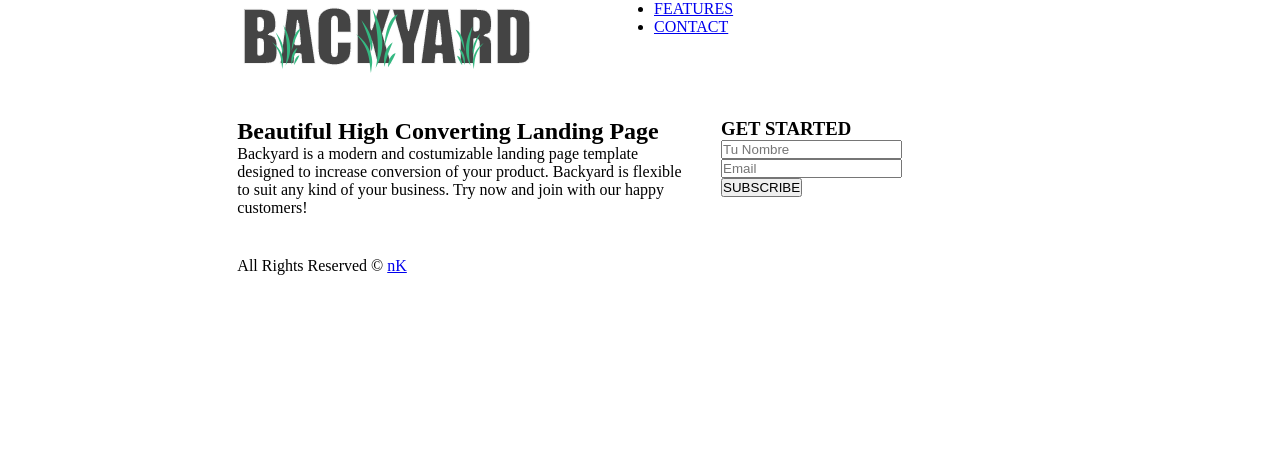
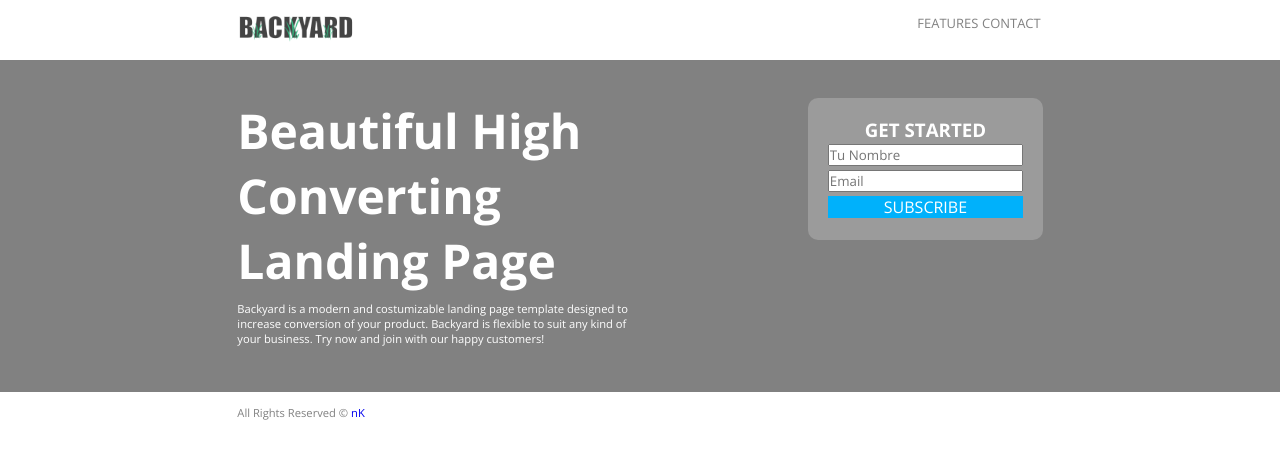
Before and after one commit to opazisimo/landing-page, a plain HTML site: page index.html in a window 1280 px wide. Drawn offline with nearby package versions, Linux system fonts and the light colour scheme.

Commit message:
added main.css, desktop version

```diff
--- a/css/grid-onlyblank.css
+++ b/css/grid-onlyblank.css
@@ -15,7 +15,6 @@
 .fila {
   margin-left: auto;
   margin-right: auto;
-  margin-bottom: 20px;
 }
 .fila:after {
   content: "";
--- a/css/main.css
+++ b/css/main.css
@@ -1 +1,101 @@
-/* Tu CSS va aqui */
+@media (max-width: 535px) {
+	.contain {
+	    margin:0 !important;
+	    padding:0 !important;
+	}
+
+	.fila {
+	    margin:0 !important;
+	    padding:0 !important;
+	}
+}
+
+@media (min-width: 768px) {
+  .contain {
+    width: 750px;
+  }
+}
+@media (min-width: 992px) {
+  .contain {s
+    width: 970px;
+  }
+}
+@media (min-width: 1200px) {
+  .contain {
+    width: 1170px;
+  }
+}
+
+
+* {
+	font-family: "Open sans", sans-serif;
+}
+
+.inli {
+	display: inline;
+}
+
+/* Head */
+.head {
+	padding-top: 1%;
+	padding-bottom: 1%;
+}
+.logo {
+	width: 30%;
+}
+.navs {
+	text-decoration: none;
+	color: #818181;
+	text-align: right;
+	font-size: 0.9em;
+}
+
+/* Principal */
+
+.principal {
+	background-color: #818181;
+	color: white;
+	padding-top: 3%;
+	padding-bottom: 3%;
+}
+
+.principal h1 {
+	font-size: 3em;
+}
+.principal p {
+	margin-top: 2%;
+	margin-bottom: 2%;
+	font-size: 0.7em;
+}
+.imp {
+	width: 100%;
+	margin-top: 1%;
+	margin-bottom: 1%;
+}
+.inputs {
+	background-color: #9b9b9b;
+	border-radius: 10px;
+	width: 60%;
+	padding: 5%;
+	text-align: center;
+	float:right;
+}
+
+.button {
+	background-color: #00b1fb;
+	color: white;
+	width: 100%;
+	margin-top: 1%;
+	margin-bottom: 1%;
+}
+
+/* Footer */
+.footer {
+	color: #818181;
+	margin-top: 1%;
+	margin-bottom: 1%;
+	font-size: 0.7em;
+}
+.footer a {
+	text-decoration: none;
+}
--- a/index.html
+++ b/index.html
@@ -13,15 +13,15 @@
 <!-- Head -->
 		<section class="head">
 			<div class="fila">
-				<div class="col offset-s2 col s8 col offset-s2">
+				<div class="contain col offset-s2 col s8 col offset-s2">
 					<div class="fila">
 						<div class="col s6">
-							<img src="image/logo2.png">
+							<img class="logo" src="image/logo2.png">
 						</div>
-						<div class="col-6">
+						<div class="col-6 navs">
 							<ul>
-								<li class="inli"><a href="#">FEATURES</a></li>
-								<li class="inli"><a href="#">CONTACT</a></li>
+								<li class="inli"><a href="#" class="navs">FEATURES</a></li>
+								<li class="inli"><a href="#" class="navs">CONTACT</a></li>
 							</ul>
 						</div>
 					</div>
@@ -31,20 +31,20 @@
 <!-- Principal -->
 		<section class="principal">
 			<div class="fila">
-				<div class="col offset-s2 col s8 col offset-s2">
+				<div class="contain col offset-s2 col s8 col offset-s2">
 					<div class="fila">
-						<div class="col s7">
+						<div class="col s6">
 							<h1>Beautiful High Converting Landing Page</h1>
 							<p>Backyard is a modern and costumizable landing page template designed to increase conversion of your product. Backyard is flexible to suit any kind of your business. Try now and join with our happy customers!</p>
 						</div>
-						<div class="col s5">
+						<div class="col s6">
 							<div class="inputs">
 								<h3>GET STARTED</h3>
 								<form>
-								  <input type="text" name="firstname" placeholder="Tu Nombre"><br>
-								  <input type="text" name="lastname" placeholder="Email">
+								  <input class="imp" type="text" name="firstname" placeholder="Tu Nombre"><br>
+								  <input class="imp" type="text" name="lastname" placeholder="Email">
 								</form>
-								<button>SUBSCRIBE</button>
+								<div class="button">SUBSCRIBE</div>
 							</div>
 						</div>
 					</div>
@@ -54,7 +54,7 @@
 <!-- Footer -->
 		<section class="footer">
 			<div class="fila">
-				<div class="col offset-s2 col s8 col offset-s2">
+				<div class="contain col offset-s2 col s8 col offset-s2">
 					<div class="fila">
 						<div class="col s12">
 							<p>All Rights Reserved © <a href="#">nK</a></p>
@@ -63,5 +63,6 @@
 				</div>
 			</div>
 		</section>
+
 </body>
 </html>
```
